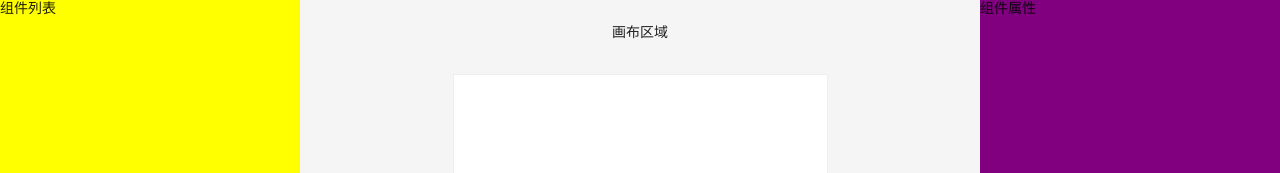
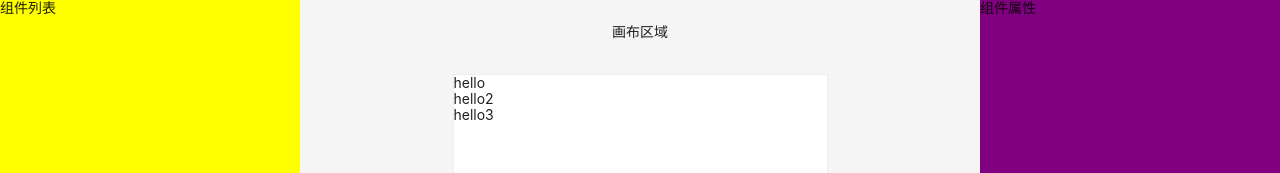
Before and after one commit to tyler4400/my-lego, a Vue app in the folder packages/craft/: page /editor in a window 1280 px wide. Shown: the top 173 px of the page. Built offline with nearby package versions, Linux system fonts and the light colour scheme; the HTML template or start-up script is replaced by a standard one.

Commit message:
6.2 将编辑器数据结构添加到store

```diff
--- a/packages/craft/package.json
+++ b/packages/craft/package.json
@@ -17,7 +17,9 @@
   },
   "dependencies": {
     "@my-lego/shared": "workspace:*",
+    "ant-design-vue": "^4.2.6",
     "pinia": "^3.0.4",
+    "uuid": "^13.0.0",
     "vue": "^3.5.25",
     "vue-router": "^4.6.3"
   },
--- /dev/null
+++ b/packages/craft/src/stores/editor.ts
@@ -0,0 +1,53 @@
+import { reactive } from 'vue'
+import { defineStore } from 'pinia'
+import { v4 as uuidv4 } from 'uuid'
+import type { ComponentData } from '@/types/editor.ts'
+
+export const useEditorStore = defineStore('editor', () => {
+  // 供中间编辑器渲染的数组
+  const components = reactive<ComponentData[]>(testComponents)
+  // 当前编辑的是哪个元素，uuid
+  const currentElement: string | null = null
+
+  return { components, currentElement }
+})
+
+const testComponents: ComponentData[] = [
+  {
+    id: uuidv4(),
+    name: 'c-text',
+    props: {
+      text: 'hello',
+      fontSize: '20px',
+      color: 'red',
+      lineHeight: '1',
+      textAlign: 'left',
+      fontFamily: '',
+    },
+  },
+  {
+    id: uuidv4(),
+    name: 'c-text',
+    props: {
+      text: 'hello2',
+      fontSize: '10px',
+      fontWeight: 'bold',
+      lineHeight: '2',
+      textAlign: 'left',
+      fontFamily: '',
+    },
+  },
+  {
+    id: uuidv4(),
+    name: 'c-text',
+    props: {
+      text: 'hello3',
+      fontSize: '15px',
+      actionType: 'url',
+      url: 'https://www.baidu.com',
+      lineHeight: '3',
+      textAlign: 'left',
+      fontFamily: '',
+    },
+  },
+]
--- /dev/null
+++ b/packages/craft/src/types/editor.ts
@@ -0,0 +1,15 @@
+export interface EditorProps {
+  // 供中间编辑器渲染的数组
+  components: ComponentData[]
+  // 当前编辑的是哪个元素，uuid
+  currentElement: string
+  // 当然最后保存的时候还有有一些项目信息，这里并没有写出，等做到的时候再补充
+}
+export interface ComponentData {
+  // 这个元素的 属性，属性请详见下面
+  props: { [key: string]: any }
+  // id，uuid v4 生成
+  id: string
+  // 业务组件库名称 c-text，c-image 等等
+  name: string
+}
--- a/packages/craft/src/views/EditorView.vue
+++ b/packages/craft/src/views/EditorView.vue
@@ -15,7 +15,14 @@
           <div
             id="canvas-area"
             class="preview-list"
-          />
+          >
+            <div
+              v-for="comp in editorStore.components"
+              :key="comp.id"
+            >
+              {{ comp.props.text }}
+            </div>
+          </div>
         </LayoutContent>
       </Layout>
       <layoutSider
@@ -31,6 +38,9 @@
 
 <script setup lang="ts">
 import { Layout, LayoutContent, LayoutSider } from 'ant-design-vue'
+import { useEditorStore } from '@/stores/editor.ts'
+
+const editorStore = useEditorStore()
 </script>
 
 <style>
```
Also changed, not shown: packages/craft/eslint.config.mjs (+7 -0 lines), packages/craft/src/stores/counter.ts (deleted, +0 -12 lines), 1 other file (tests, documents, lock files or other folders).
